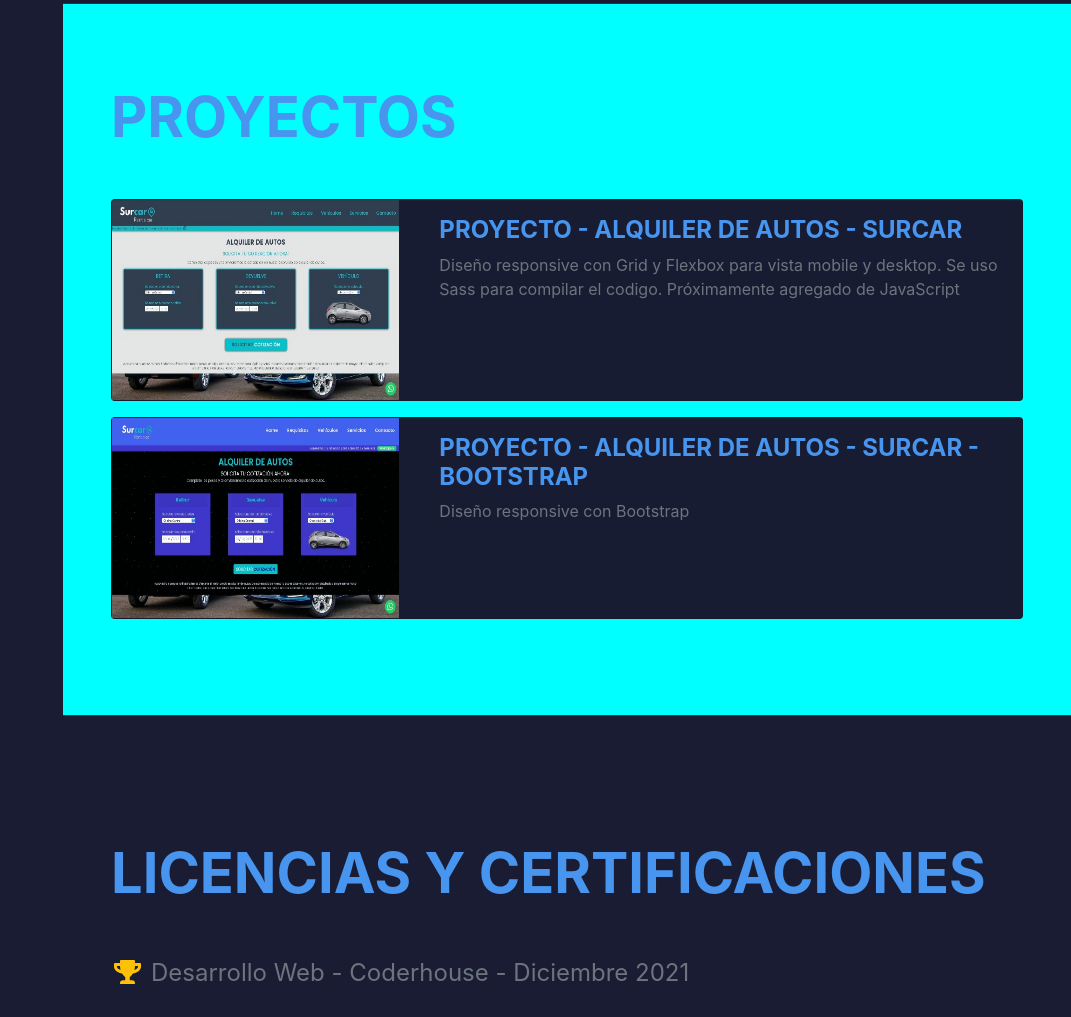
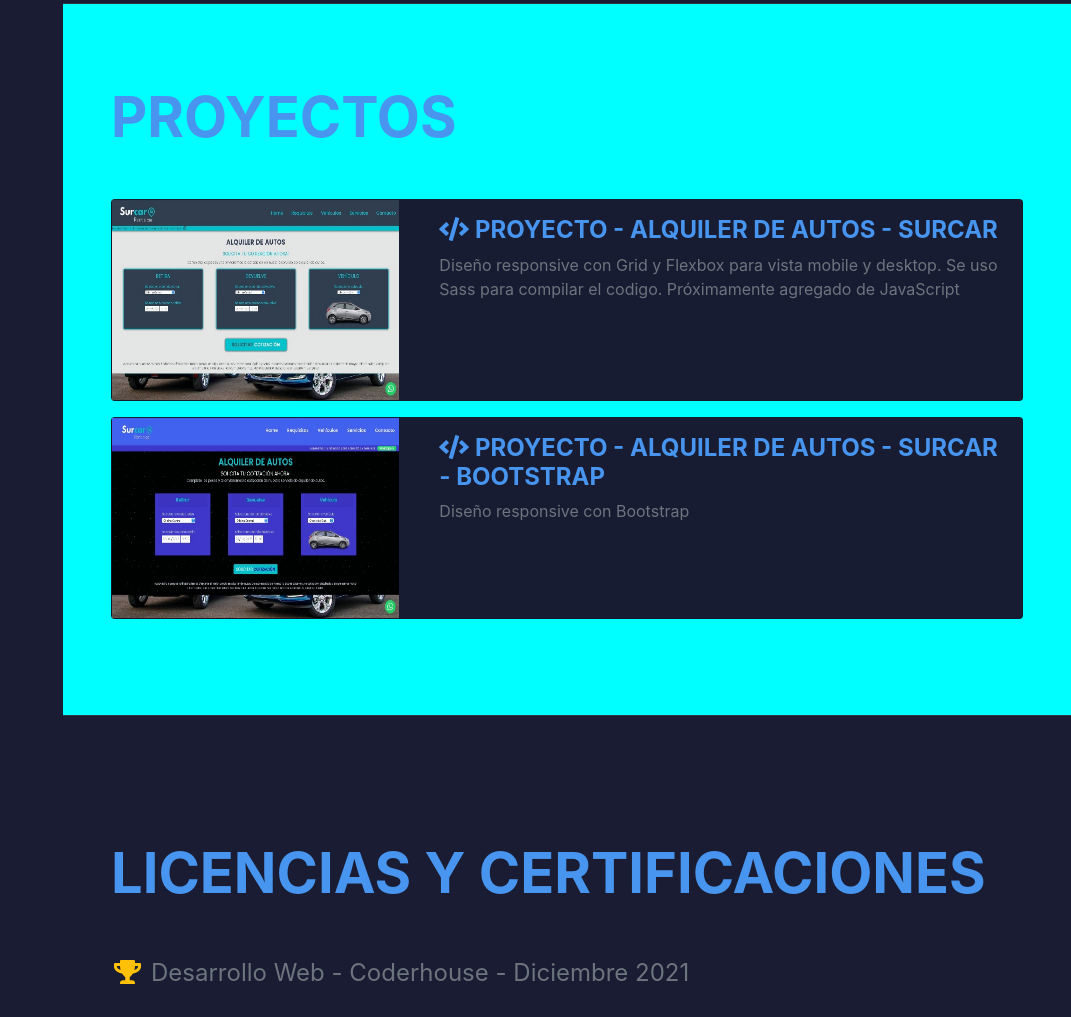
Before and after one commit to AgostinoNicolas/NicolasAgostino-Portafolio, a plain HTML site: page index.html in a window 1280 px wide. Shown: the part 2178-3195 px from the top of the page, without its empty margins (209-1280 px from the left). Drawn offline with nearby package versions, Linux system fonts and the light colour scheme; a web font is replaced by a local one.

Commit message:
agregado de iconos

```diff
--- a/index.html
+++ b/index.html
@@ -170,7 +170,7 @@
                           </div>
                           <div class="col-md-8">
                             <div class="card-body">
-                              <h5 class="card-title f-15rem">Proyecto - Alquiler de autos - Surcar</h5>
+                              <h5 class="card-title f-15rem"><i class="fas fa-code"></i>  Proyecto - Alquiler de autos - Surcar</h5>
                               <p class="card-text">Diseño responsive con Grid y Flexbox para vista mobile y desktop. Se uso Sass para compilar el codigo. Próximamente agregado de JavaScript </p>
                             </div>
                           </div>
@@ -186,7 +186,7 @@
                           </div>
                           <div class="col-md-8">
                             <div class="card-body">
-                              <h5 class="card-title f-15rem">Proyecto - Alquiler de autos - Surcar - Bootstrap</h5>
+                              <h5 class="card-title f-15rem"><i class="fas fa-code"></i>  Proyecto - Alquiler de autos - Surcar - Bootstrap</h5>
                               <p class="card-text">Diseño responsive con Bootstrap </p>
                             </div>
                           </div>
```
